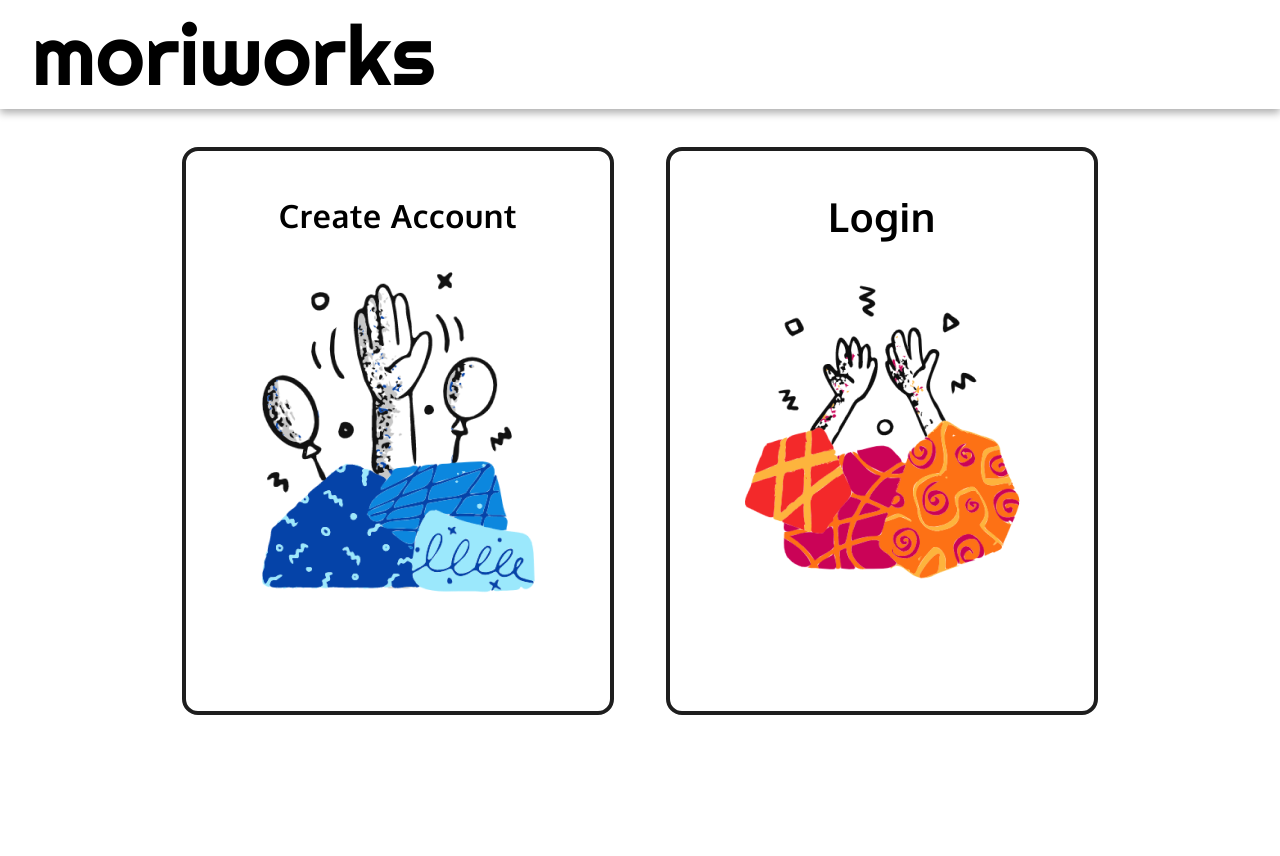
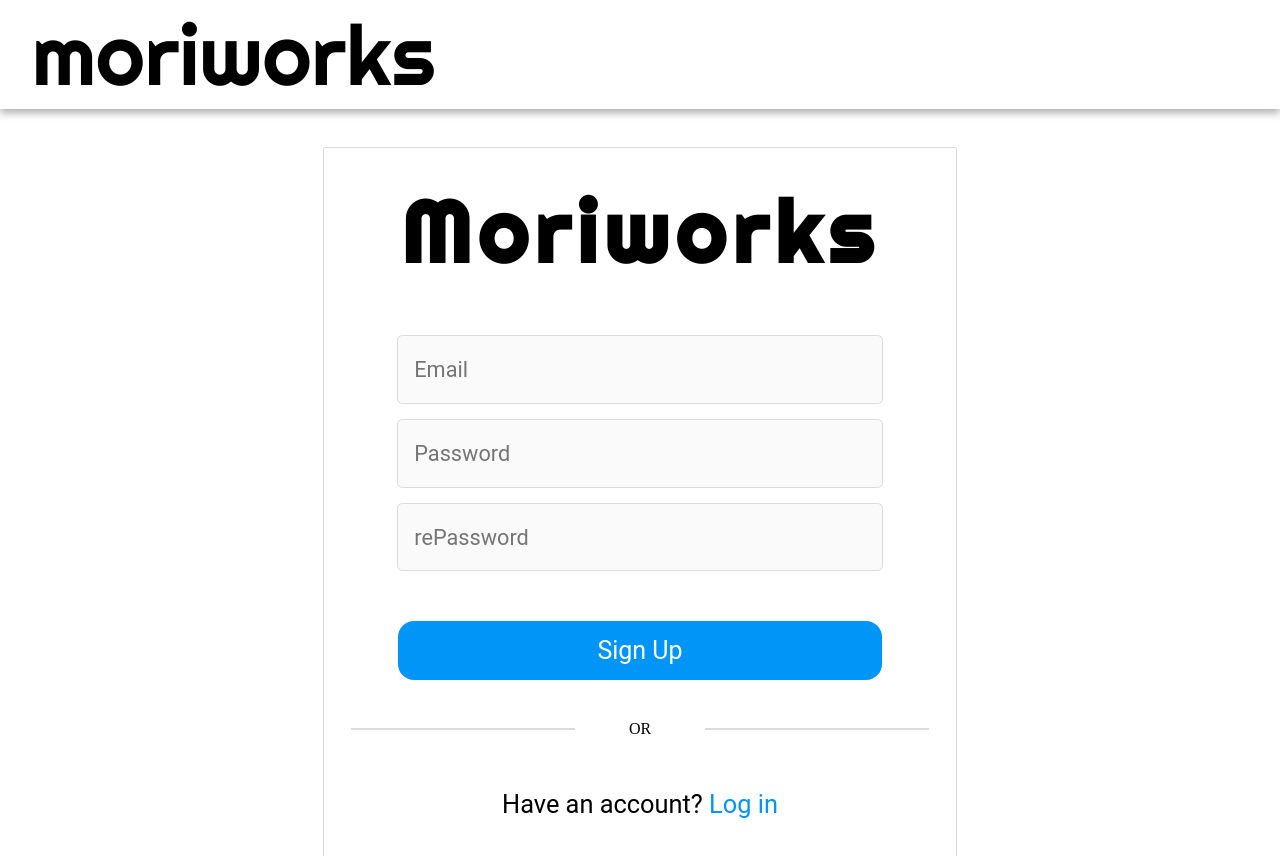
Before and after one commit to Kozaki01/2023_04_cteam, a Next.js app in the folder moriworks/: page / in a window 1280 px wide. Shown: the top 856 px of the page. Before the commit the page ends 800 px from the top, so only its background shows below. Built offline with nearby package versions, Linux system fonts and the light colour scheme.

Commit message:
表示部分の作成

```diff
--- /dev/null
+++ b/moriworks/src/components/Signup.module.scss
@@ -0,0 +1,80 @@
+.div1 {
+  box-sizing: border-box;
+
+  margin: 0 auto;
+  width: 634px;
+  height: 739.06px;
+
+  background: #ffffff;
+  border: 1.8px solid #dbdbdb;
+  border-radius: 1.8px;
+
+  text-align: center;
+}
+.h1 {
+  color: rgba(0, 0, 0, 1);
+  font-size: 85.84609985351562px;
+  letter-spacing: 0.08em;
+  text-align: center;
+  font-family: 'Righteous', sans-serif;
+
+  margin-top: 30px;
+  margin-bottom: 35px;
+}
+.input {
+  box-sizing: border-box;
+  // display: flex;
+  // flex-direction: row;
+  // align-items: flex-start;
+  padding: 2px 16px 2px 16px;
+
+  position: relative;
+  width: 485.46px;
+  height: 68.83px;
+
+  /* 箱の設定 */
+  background: #fafafa;
+  border: 1.8px solid #dbdbdb;
+  border-radius: 5.4px;
+
+  /* place holder 設定 */
+  font-family: 'Roboto';
+  font-style: normal;
+  font-weight: 400;
+  font-size: 21.7371px;
+  line-height: 65px;
+
+  margin-top: 15px;
+}
+
+.btn {
+  display: flex;
+  justify-content: center;
+  margin-top: 50px;
+}
+
+/* -- OR --　の部分 */
+.or {
+  display: flex;
+  align-items: center;
+  justify-content: space-around;
+  margin-top: 40px;
+}
+.line {
+  background-color: #dbdbdb;
+  width: 224px;
+  height: 2px;
+}
+
+/* ログインの部分 */
+.login {
+  margin-top: 50px;
+  font-family: 'Roboto';
+  font-style: normal;
+  font-weight: 400;
+  font-size: 25.3796px;
+  line-height: 33px;
+}
+.a1 {
+  color: #0095f6;
+}
--- /dev/null
+++ b/moriworks/src/components/Signup.tsx
@@ -0,0 +1,98 @@
+import React, { ReactNode } from 'react';
+import styles from './Signup.module.scss';
+import Image from 'next/image';
+import { useRouter } from 'next/router';
+import Btn from './index/TopButton/TopButton';
+
+type btnItem = {
+  title: string;
+  bgcolor: string;
+  font: string;
+  wide: number;
+  height: number;
+  color: string;
+  border: string;
+  shadow: string;
+};
+
+interface props {
+  isUser: boolean;
+}
+
+const Signup: React.FC<props> = ({ isUser }) => {
+  const router = useRouter();
+  const btns: btnItem[] = [
+    {
+      title: 'Sign Up',
+      bgcolor: '#0095F6',
+      font: 'Roboto',
+      wide: 484.51,
+      height: 58.3,
+      color: 'white',
+      border: '1px solid transparent',
+      shadow: '',
+    }, //トップ
+  ];
+  const btn1Props: btnItem = {
+    ...btns[0],
+  };
+  const RedirectToCreateAccountHandler = () => {
+    router.push('/signin').then((_) => {});
+  };
+  const RedirectToLoginHandler = () => {
+    router.push('/signup_users').then((_) => {});
+  };
+  return (
+    <>
+      <div className={styles.div1}>
+        <h1 className={styles.h1}>Moriworks</h1>
+        <input
+          type="email"
+          name="email"
+          id="email"
+          placeholder="Email"
+          className={styles.input}
+        />
+        <input
+          type="password"
+          name="password"
+          id="password"
+          placeholder="Password"
+          className={styles.input}
+        />
+        <input
+          type="password"
+          name="rePassword"
+          id="rePassword"
+          placeholder="rePassword"
+          className={styles.input}
+        />
+        {/* Sign up */}
+        {isUser ? (
+          // user側の処理 遷移先の変更
+          <div className={styles.btn}>
+            <Btn {...btn1Props} />
+          </div>
+        ) : (
+          // company側の処理 遷移先の変更
+          <div className={styles.btn}>
+            <Btn {...btn1Props} />
+          </div>
+        )}
+        <div className={styles.or}>
+          <div className={styles.line}></div>
+          <p>OR</p>
+          <div className={styles.line}></div>
+        </div>
+        <p className={styles.login}>
+          Have an account?{' '}
+          <a href="" className={styles.a1}>
+            Log in
+          </a>
+        </p>
+      </div>
+    </>
+  );
+};
+
+export default Signup;
--- a/moriworks/src/components/index/TopButton/TopButton.module.scss
+++ b/moriworks/src/components/index/TopButton/TopButton.module.scss
@@ -34,7 +34,7 @@
   display: flex;
   align-items: center;
   justify-content: center;
-  box-shadow: 10px 5px 5px gray;
+  // box-shadow: 10px 5px 5px gray;
 }
 
 .HeroBtn_img {
--- a/moriworks/src/components/index/TopButton/TopButton.tsx
+++ b/moriworks/src/components/index/TopButton/TopButton.tsx
@@ -9,6 +9,8 @@ export interface BtnProps {
   height: number;
   bgcolor: string;
   color: string;
+  border: string;
+  shadow: string;
 }
 
 const TopHeader: React.FC<BtnProps> = ({
@@ -18,6 +20,8 @@ const TopHeader: React.FC<BtnProps> = ({
   height,
   bgcolor,
   color,
+  border,
+  shadow,
 }) => {
   return (
     <>
@@ -28,12 +32,16 @@ const TopHeader: React.FC<BtnProps> = ({
         data-font={font}
         data-wide={wide}
         data-height={height}
+        data-border={border}
+        data-shadow={shadow}
         style={{
           background: bgcolor,
           fontFamily: font,
           width: wide,
           height: height,
           color: color,
+          border: border,
+          boxShadow: shadow,
         }}
       >
         <div
--- a/moriworks/src/components/index/index.tsx
+++ b/moriworks/src/components/index/index.tsx
@@ -1,17 +1,19 @@
 import React from 'react';
 // import Layout from "../utility/Layout";
-import HeroBtn from "./HeroBtm/HeroBtn";
-import styles from "./index.module.scss"
+import HeroBtn from './HeroBtm/HeroBtn';
+import styles from './index.module.scss';
+import Signup from '../Signup';
 
-interface props{
-  type:void;
+interface props {
+  type: void;
 }
 
 const Index: React.FC<props> = () => {
   return (
     <div className={styles.Index_root}>
-      <HeroBtn type={true}/>
-      <HeroBtn type={false}/>
+      {/* <HeroBtn type={true} />
+      <HeroBtn type={false} /> */}
+      <Signup isUser={true} />
     </div>
   );
 };
```
